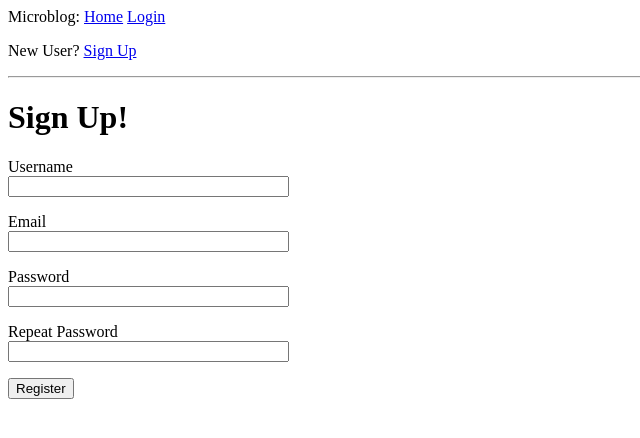
After one commit to dennisdef/ieee_lessons, a Flask app: page /signup in a window 1280 px wide. The commit adds this page. Shown: the top 438 px of the page, without its empty margins (0-640 px from the left). Run offline with Flask 3, Linux system fonts and the light colour scheme.

Commit message:
Lesson 4

```diff
--- a/Lesson 4/microblog/app/forms.py
+++ b/Lesson 4/microblog/app/forms.py
@@ -1,9 +1,30 @@
 from flask_wtf import FlaskForm
 from wtforms import StringField, PasswordField, SubmitField, BooleanField
-from wtforms.validators import DataRequired
+from wtforms.validators import DataRequired, Email, EqualTo, ValidationError
+
+from app import db
+from app.models import User
+import sqlalchemy as sa
 
 class LoginForm(FlaskForm):
     username = StringField('Username', validators=[DataRequired()])
     password = PasswordField('Password', validators=[DataRequired()])
     remember_me = BooleanField('Remember Me')
     submit = SubmitField('Sign In')
+
+class SignupForm(FlaskForm):
+    username = StringField('Username', validators=[DataRequired()])
+    email = StringField('Email', validators=[DataRequired(), Email()])
+    password = PasswordField('Password', validators=[DataRequired()])
+    password2 = PasswordField('Repeat Password', validators=[DataRequired(), EqualTo('password')])
+    submit = SubmitField('Register')
+
+    def validate_username(self, username):
+        user = db.session.scalar(sa.select(User).where(User.username == username.data)) # Δεν είχα βάλει .data στο username και στο email
+        if user is not None:
+            raise ValidationError('Please use a different username.')
+
+    def validate_email(self, email):
+        email = db.session.scalar(sa.select(User).where(User.email == email.data))
+        if email is not None:
+            raise ValidationError('Please use a different email address.')
--- a/Lesson 4/microblog/app/routes.py
+++ b/Lesson 4/microblog/app/routes.py
@@ -1,5 +1,5 @@
 from app import app, db
-from app.forms import LoginForm
+from app.forms import LoginForm, SignupForm
 from app.models import User
 
 from flask import flash, render_template, redirect, request, url_for
@@ -12,7 +12,6 @@ from urllib.parse import urlsplit
 @app.route('/index')
 @login_required
 def index():
-    users = {'username': 'Mixalis'}
 
     posts = [
         {
@@ -25,7 +24,7 @@ def index():
         }
     ]
 
-    return render_template('index.html', title='Home', user=users, posts=posts)
+    return render_template('index.html', title='Home', posts=posts)
 
 @app.route('/login', methods=['GET', 'POST'])
 def login():
@@ -51,6 +50,20 @@ def logout():
     return redirect(url_for('index'))
 
 
+@app.route('/signup', methods=['GET', 'POST'])
+def signup():
+    if current_user.is_authenticated:
+        return redirect(url_for('index'))
+    form = SignupForm()
+    if form.validate_on_submit():
+        user = User(username=form.username.data, email=form.email.data)
+        user.set_password(form.password.data)
+        db.session.add(user)
+        db.session.commit()
+        flash('Congratulations, you are now a registered user!')
+        return redirect(url_for('login'))
+    return render_template('signup.html', title='Register', form=form)
+
 @app.route('/user/<username>')
 @login_required
 def user(username):
--- a/Lesson 4/microblog/app/templates/base.html
+++ b/Lesson 4/microblog/app/templates/base.html
@@ -14,6 +14,8 @@
             {% else %}
                 <a href="{{url_for('login')}}">Login</a>
             {% endif %}
+
+            <p>New User? <a href="{{url_for('signup')}}">Sign Up</a></p>
         </div>
         <hr>
 
--- a/Lesson 4/microblog/app/templates/index.html
+++ b/Lesson 4/microblog/app/templates/index.html
@@ -1,7 +1,7 @@
 {% extends "base.html" %}
 
 {% block body %}
-    <h1>Hi, {{ user.username }}!</h1>
+    <h1>Hi, {{ current_user.username }}!</h1>
     {% for post in posts %}
     <div><p>{{ post.author.username }} says: <b>{{ post.body }}</b></p></div>
     {% endfor %}
--- a/Lesson 4/microblog/app/templates/login.html
+++ b/Lesson 4/microblog/app/templates/login.html
@@ -16,6 +16,7 @@
             {{form.password.label}}
             {{form.password(size=32)}}
         </p>
+        <p> {{form.remember_me}} {{form.remember_me.label}}</p>
 
         <p> {{form.submit}}</p>
     </form>
--- /dev/null
+++ b/Lesson 4/microblog/app/templates/signup.html
@@ -0,0 +1,48 @@
+{% extends "base.html" %}
+
+{% block body %}
+    <h1>Sign Up!</h1>
+
+    <form action="" method="post">
+        {{form.hidden_tag()}}
+
+        <p>
+            {{form.username.label}}<br>
+            {{form.username(size=32)}}
+            {% for error in form.username.errors %}
+                <span style="color: red;">[{{error}}]</span>
+            {% endfor %}
+        </p>
+
+        <p>
+            {{form.email.label}}<br>
+            {{form.email(size=32)}}
+            {% for error in form.email.errors %}
+                <span style="color: red;">[{{error}}]</span>
+            {% endfor %}
+        </p>
+
+        <p>
+            {{form.password.label}}<br>
+            {{form.password(size=32)}}
+            {% for error in form.password.errors %}
+                <span style="color: red;">[{{error}}]</span>
+            {% endfor %}
+
+        </p>
+
+        <p>
+            {{form.password2.label}}<br>
+            {{form.password2(size=32)}}
+            {% for error in form.password2.errors %}
+                <span style="color: red;">[{{error}}]</span>
+            {% endfor %}
+        </p>
+
+        <p>{{form.submit()}}</p>
+
+
+
+
+    </form>
+{% endblock %}
```
Also changed, not shown: Lesson 4/microblog/migrations/versions/66f673ca723e_tables.py (added, +57 -0 lines), Lesson 4/microblog/app.db, 1 other file.
